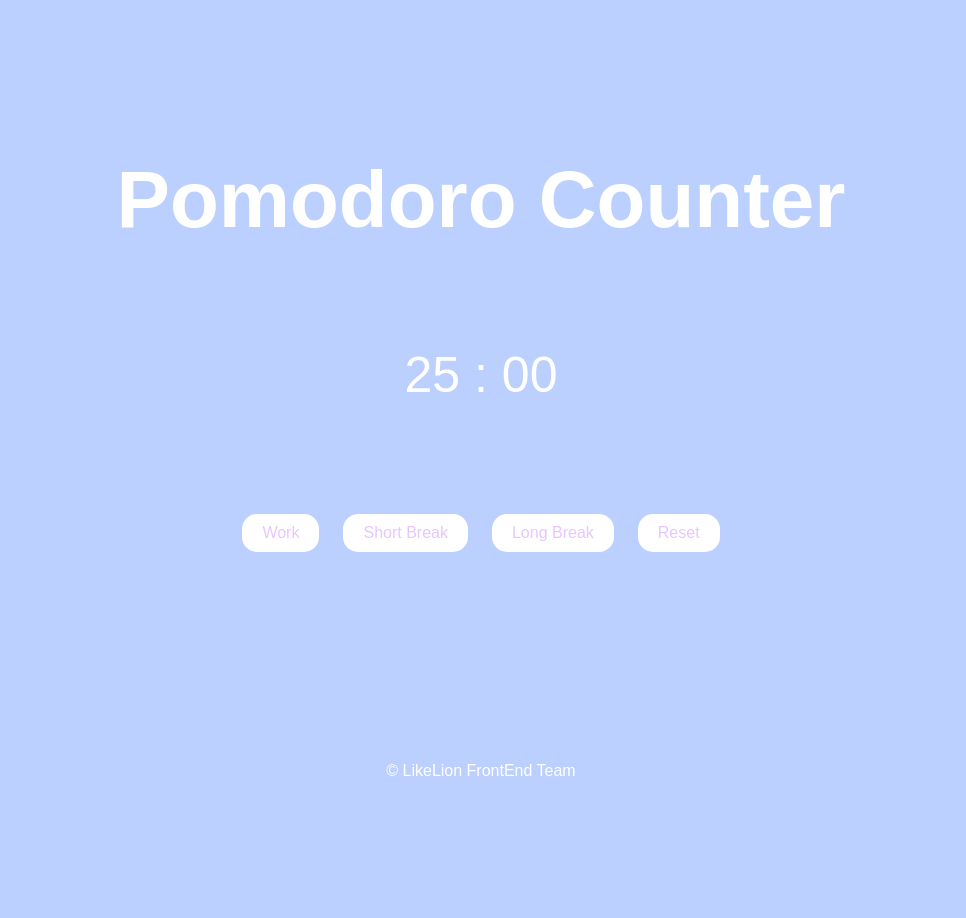
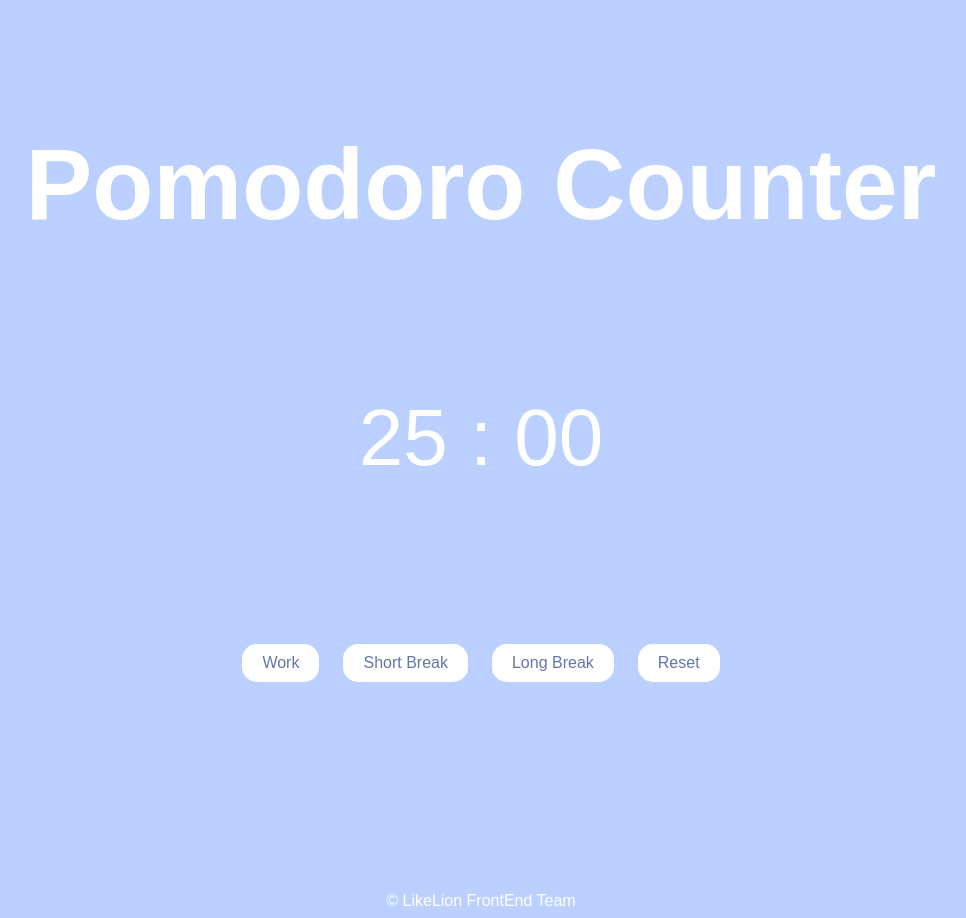
Before and after one commit to Hanbee17/llk_teamfe_project1, a plain HTML site: page index.html in a window 1280 px wide. Shown: the whole page, without its empty margins (159-1125 px from the left). Before the commit the page ends 800 px from the top, so only its background shows below. Drawn offline with Linux system fonts and the light colour scheme.

Commit message:
Update styles.css

```diff
--- a/styles.css
+++ b/styles.css
@@ -5,13 +5,8 @@ body {
 
 h1 {
   color: white;
-  padding-top: 100px;
-  font-size: 80px;
-  font-family: "PT Sans Narrow", sans-serif;
-}
-
-p {
-  color: white;
+  padding-top: 60px;
+  font-size: 100px;
   font-family: "PT Sans Narrow", sans-serif;
 }
 
@@ -29,7 +24,7 @@ p {
   transition-duration: 0.4s;
   background-color: white;
   border: none;
-  color: #e7c6ff;
+  color: #6277a6;
   border-radius: 15px;
   padding: 10px 20px;
   text-align: center;
@@ -41,19 +36,19 @@ p {
 
 .button:hover,
 .button.active {
-  background-color: #b8c0ff;
+  background-color: #6277a6;
   color: white;
 }
 
 #time {
   font-family: "Antonio", sans-serif;
   color: white;
-  font-size: 50px;
-  margin-top: 100px;
+  font-size: 80px;
+  margin-top: 150px;
 }
 
 #buttons {
-  margin-top: 100px;
+  margin-top: 150px;
 }
 
 footer {
```
